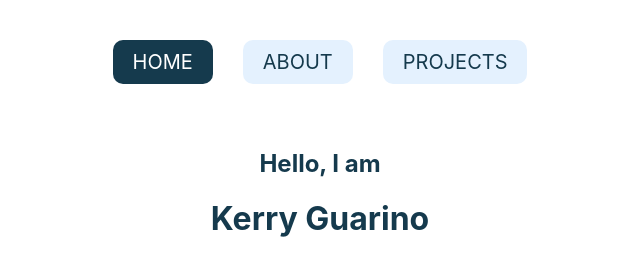
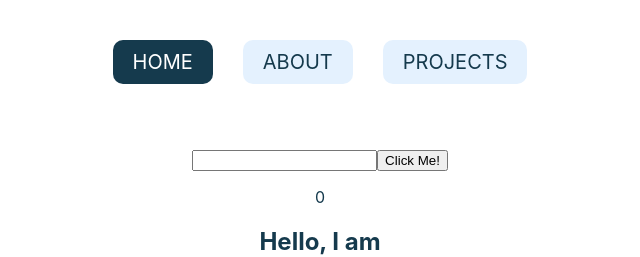
Before and after one commit to kerryoncoding/engineering-portfolio, a React (Create React App) app: page / in a window 1280 px wide. Shown: the top 257 px of the page, without its empty margins (320-960 px from the left). Built offline with nearby package versions, Linux system fonts and the light colour scheme; data requests are answered from the project's data file.

Commit message:
added Challenge for live code project review

```diff
--- /dev/null
+++ b/src/components/Challenge.js
@@ -0,0 +1,48 @@
+// Add a controlled form that includes:
+//      A text input
+//      A button with the text of “Click Me!”
+//      A paragraph that has a counter that starts at 0
+// -When they input text in the text field and submit it, the text input should reset. At the same time the counter should increment based on the word length.
+// -The counter will continue to increment based on word length and will never reset back to zero. So for example: if the student typed in hi and submitted 3 times, the counter would be at 6.
+
+//create text input on Home page, with button "click me", paragraph starting at zero
+
+// entered text ... need to know length and store info...state
+
+// submit... function to add stored length to counter
+
+import React, {useState} from "react"
+
+function Challenge(){
+   const [counter, setCounter] = useState(0)
+   const [tempLength, setTempLength] = useState("")
+
+
+   function handleInput(e){
+      console.log(e.target.value)
+      setTempLength(e.target.value)
+   }
+
+   function upDateCounter(e){
+      e.preventDefault()
+      console.log("clicked")
+      let newCounter = counter + tempLength.length
+      setCounter(newCounter)
+      setTempLength("")
+   }
+
+
+   return (
+      <div>
+         <form onSubmit={upDateCounter}>
+            <input type="text" value = {tempLength} onChange={handleInput} />
+            <input type="submit" value="Click Me!"></input>
+            <p>{counter}</p>
+         </form>
+
+      </div>
+
+   )
+}
+
+export default Challenge
--- a/src/components/Home.js
+++ b/src/components/Home.js
@@ -1,8 +1,11 @@
 import React from "react"
+import Challenge from "./Challenge"
 
 function Home(){
+
    return (
       <div>
+         <Challenge />
          <h2>Hello, I am</h2>
          <h1>Kerry Guarino</h1>
          <img src="http://www.kerryoncoding.com/images/kerryavatar.png" alt="kerry avitar" className="homeImage" />
```
